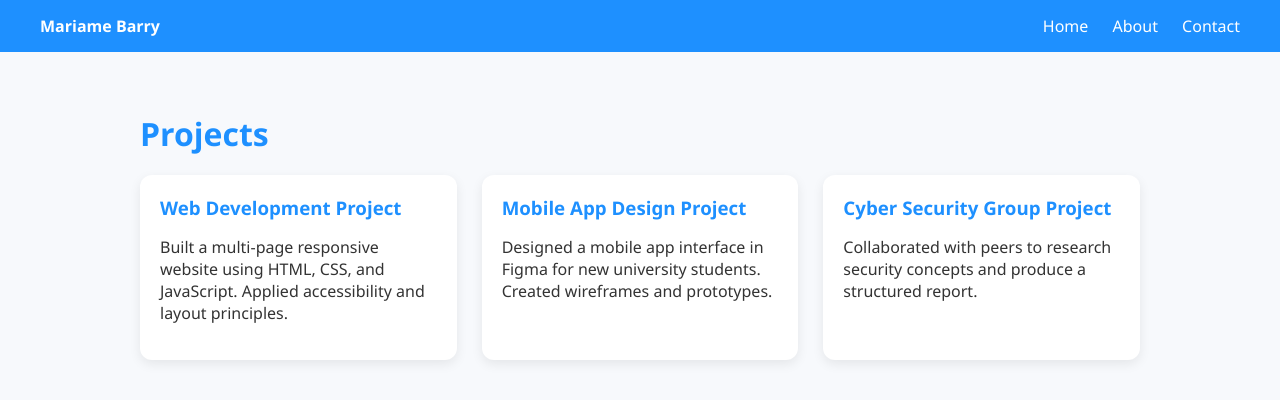
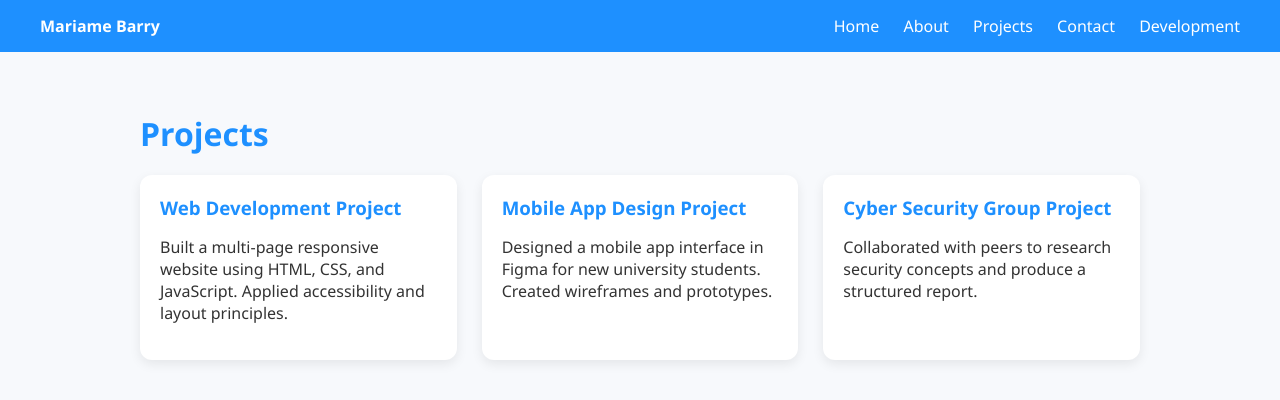
Before and after one commit to b032549n/b032549n.github.io, a plain HTML site: page projects.html in a window 1280 px wide. Drawn offline with Linux system fonts and the light colour scheme.

Commit message:
Add link to Projects page in navigation

```diff
--- a/projects.html
+++ b/projects.html
@@ -14,9 +14,12 @@
     <div>
         <a href="index.html">Home</a>
         <a href="about.html">About</a>
+        <a href="projects.html">Projects</a>
         <a href="contact.html">Contact</a>
+        <a href="development.html">Development</a>
     </div>
 </nav>
+
 
 <section>
     <h2>Projects</h2>
```
